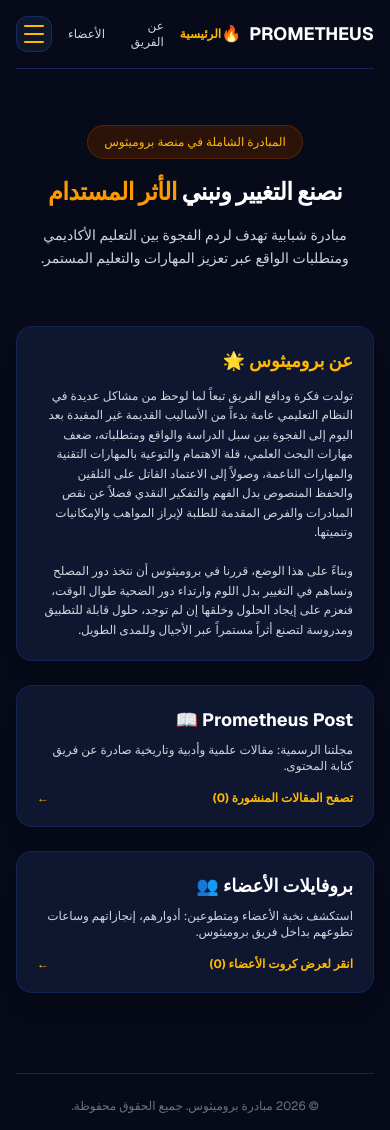
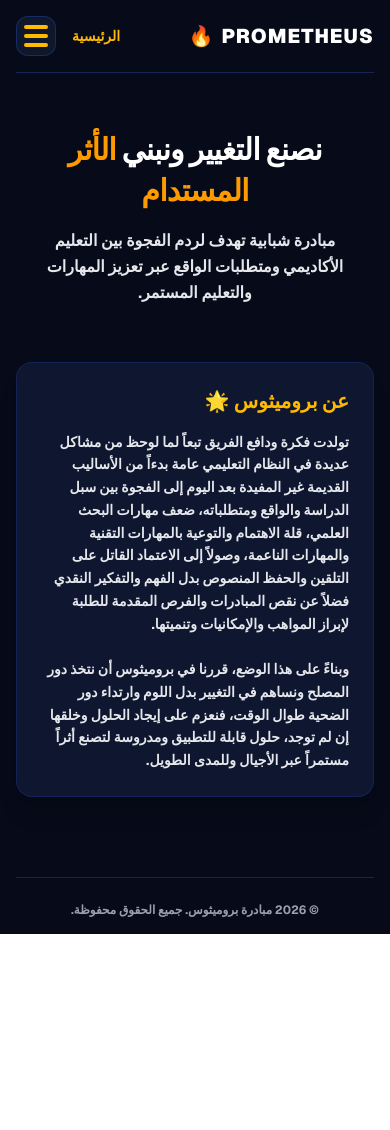
Before and after one commit to abeerahmed66uio-netizen/prometheus.app, a Next.js app: page / in a window 390 px wide. After the commit the page ends 934 px from the top, so only its background shows below. Built offline with nearby package versions, Linux system fonts and the light colour scheme.

Commit message:
Update page.tsx

```diff
--- a/app/page.tsx
+++ b/app/page.tsx
@@ -25,7 +25,7 @@
   const [articles, setArticles] = useState<Article[]>([]);
   const [showMembersModal, setShowMembersModal] = useState(false);
   const [showMagazineModal, setShowMagazineModal] = useState(false);
-  const [showLoginMenu, setShowLoginMenu] = useState(false);
+  const [showMenu, setShowMenu] = useState(false);
   const [selectedWriter, setSelectedWriter] = useState<TeamMember | null>(null);
   const [currentYear, setCurrentYear] = useState<number | null>(null);
 
@@ -47,38 +47,81 @@
     }
   }, []);
 
+  const openMagazine = () => {
+    const savedArticles = localStorage.getItem('prometheus_published_articles');
+    if (savedArticles) {
+      try {
+        setArticles(JSON.parse(savedArticles));
+      } catch (e) {}
+    }
+    setShowMagazineModal(true);
+    setShowMenu(false);
+  };
+
+  const openMembers = () => {
+    setShowMembersModal(true);
+    setShowMenu(false);
+  };
+
   return (
-    <main dir="rtl" className="min-h-screen bg-[#070b19] text-white p-4 sm:p-6 md:p-10 font-sans flex flex-col justify-between">
+    <main dir="rtl" className="min-h-screen bg-[#070b19] text-white p-4 sm:p-6 md:p-10 font-sans flex flex-col justify-between font-bold">
 
       {/* شريط التنقل العلوي */}
       <nav className="max-w-6xl mx-auto w-full flex justify-between items-center border-b border-blue-950 pb-4 relative">
         <div className="flex items-center gap-2">
-          <span className="text-lg sm:text-xl font-bold">PROMETHEUS</span>
-          <span className="text-amber-500">🔥</span>
+          <span className="text-xl sm:text-2xl font-black tracking-wider">PROMETHEUS</span>
+          <span className="text-amber-500 text-xl">🔥</span>
         </div>
 
-        <div className="flex gap-4 sm:gap-6 text-sm items-center">
-          <Link href="/" className="text-amber-400 font-bold text-xs sm:text-sm">الرئيسية</Link>
-          <Link href="/team" className="text-gray-300 hover:text-white text-xs sm:text-sm">عن الفريق</Link>
-          <Link href="/team" className="text-gray-300 hover:text-white text-xs sm:text-sm">الأعضاء</Link>
+        <div className="flex gap-4 sm:gap-6 text-base items-center">
+          <Link href="/" className="text-amber-400 font-black text-sm sm:text-base">الرئيسية</Link>
 
-          {/* قائمة الخيارات / الدخول */}
+          {/* قائمة الثلاث شخطات الشاملة */}
           <div className="relative">
             <button
-              onClick={() => setShowLoginMenu(!showLoginMenu)}
-              className="bg-slate-900 hover:bg-slate-800 text-gray-200 p-2 sm:px-3 sm:py-2 rounded-xl border border-blue-900/60 transition-all flex flex-col justify-between w-9 h-9 items-center cursor-pointer"
+              onClick={() => setShowMenu(!showMenu)}
+              className="bg-slate-900 hover:bg-slate-800 text-gray-200 p-2 sm:px-3 sm:py-2 rounded-xl border border-blue-900/60 transition-all flex flex-col justify-between w-10 h-10 items-center cursor-pointer"
               aria-label="القائمة"
             >
-              <div className="w-5 h-0.5 bg-amber-400 rounded-full"></div>
-              <div className="w-5 h-0.5 bg-amber-400 rounded-full"></div>
-              <div className="w-5 h-0.5 bg-amber-400 rounded-full"></div>
+              <div className="w-6 h-1 bg-amber-400 rounded-full"></div>
+              <div className="w-6 h-1 bg-amber-400 rounded-full"></div>
+              <div className="w-6 h-1 bg-amber-400 rounded-full"></div>
             </button>
 
-            {showLoginMenu && (
-              <div className="absolute left-0 mt-2 bg-[#0e1630] border border-blue-900 rounded-xl p-2 shadow-2xl flex flex-col gap-2 z-50 min-w-[130px]">
-                <Link href="/writer" onClick={() => setShowLoginMenu(false)} className="bg-blue-950/80 hover:bg-blue-900 text-blue-300 px-3 py-2 rounded-lg border border-blue-900 text-xs sm:text-sm font-medium transition-all text-center">كاتب ✍️</Link>
-                <Link href="/editor" onClick={() => setShowLoginMenu(false)} className="bg-indigo-950/80 hover:bg-indigo-900 text-indigo-300 px-3 py-2 rounded-lg border border-indigo-900 text-xs sm:text-sm font-medium transition-all text-center">محرر 📝</Link>
-                <Link href="/admin" onClick={() => setShowLoginMenu(false)} className="bg-rose-950/80 hover:bg-rose-900 text-rose-300 px-3 py-2 rounded-lg border border-rose-900 text-xs sm:text-sm font-medium transition-all text-center">أدمن ⚙️</Link>
+            {showMenu && (
+              <div className="absolute left-0 mt-2 bg-[#0e1630] border border-blue-900 rounded-xl p-2 shadow-2xl flex flex-col gap-2 z-50 min-w-[170px]">
+                {/* أقسام المنصة */}
+                <button
+                  onClick={openMagazine}
+                  className="bg-amber-950/80 hover:bg-amber-900 text-amber-300 px-3 py-2 rounded-lg border border-amber-900/80 text-sm font-black transition-all text-center flex items-center justify-between cursor-pointer"
+                >
+                  <span>المجلة الرسمية</span>
+                  <span>📖</span>
+                </button>
+
+                <button
+                  onClick={openMembers}
+                  className="bg-purple-950/80 hover:bg-purple-900 text-purple-300 px-3 py-2 rounded-lg border border-purple-900/80 text-sm font-black transition-all text-center flex items-center justify-between cursor-pointer"
+                >
+                  <span>الأعضاء</span>
+                  <span>👥</span>
+                </button>
+
+                <div className="border-t border-blue-950 my-1"></div>
+
+                {/* لوحات التحكم والعمل */}
+                <Link href="/writer" onClick={() => setShowMenu(false)} className="bg-blue-950/80 hover:bg-blue-900 text-blue-300 px-3 py-2 rounded-lg border border-blue-900 text-sm font-black transition-all text-center flex items-center justify-between">
+                  <span>كاتب</span>
+                  <span>✍️</span>
+                </Link>
+                <Link href="/editor" onClick={() => setShowMenu(false)} className="bg-indigo-950/80 hover:bg-indigo-900 text-indigo-300 px-3 py-2 rounded-lg border border-indigo-900 text-sm font-black transition-all text-center flex items-center justify-between">
+                  <span>محرر</span>
+                  <span>📝</span>
+                </Link>
+                <Link href="/admin" onClick={() => setShowMenu(false)} className="bg-rose-950/80 hover:bg-rose-900 text-rose-300 px-3 py-2 rounded-lg border border-rose-900 text-sm font-black transition-all text-center flex items-center justify-between">
+                  <span>أدمن</span>
+                  <span>⚙️</span>
+                </Link>
               </div>
             )}
           </div>
@@ -86,73 +129,25 @@
       </nav>
 
       {/* المحتوى الرئيسي */}
-      <div className="max-w-6xl mx-auto w-full flex flex-col gap-8 my-8">
+      <div className="max-w-5xl mx-auto w-full flex flex-col gap-8 my-8">
 
         <div className="text-center py-6 sm:py-10 flex flex-col items-center gap-4">
-          <span className="text-xs sm:text-sm bg-amber-950/60 text-amber-400 px-4 py-2 rounded-full border border-amber-900/50">
-            المبادرة الشاملة في منصة بروميثوس
-          </span>
-          <h1 className="text-2xl sm:text-4xl md:text-5xl font-extrabold tracking-tight leading-snug">
+          <h1 className="text-3xl sm:text-5xl md:text-6xl font-black tracking-tight leading-snug">
             نصنع التغيير ونبني <span className="text-amber-500">الأثر المستدام</span>
           </h1>
-          <p className="text-gray-300 text-sm sm:text-base max-w-2xl leading-relaxed px-2">
+          <p className="text-gray-200 text-base sm:text-lg max-w-2xl leading-relaxed px-2 font-bold">
             مبادرة شبابية تهدف لردم الفجوة بين التعليم الأكاديمي ومتطلبات الواقع عبر تعزيز المهارات والتعليم المستمر.
           </p>
         </div>
 
-        <div className="grid grid-cols-1 md:grid-cols-2 gap-6">
-
-          <div className="bg-[#0e1630] border border-blue-900/40 rounded-2xl p-5 sm:p-6 shadow-xl flex flex-col justify-between">
-            <div>
-              <h2 className="text-lg sm:text-xl font-bold mb-3 text-amber-400">عن بروميثوس 🌟</h2>
-              <p className="text-xs sm:text-sm text-gray-300 leading-relaxed">
-                تولدت فكرة ودافع الفريق تبعاً لما لوحظ من مشاكل عديدة في النظام التعليمي عامة بدءاً من الأساليب القديمة غير المفيدة بعد اليوم إلى الفجوة بين سبل الدراسة والواقع ومتطلباته، ضعف مهارات البحث العلمي، قلة الاهتمام والتوعية بالمهارات التقنية والمهارات الناعمة، وصولاً إلى الاعتماد القاتل على التلقين والحفظ المنصوص بدل الفهم والتفكير النقدي فضلاً عن نقص المبادرات والفرص المقدمة للطلبة لإبراز المواهب والإمكانيات وتنميتها.
-                <br/><br/>
-                وبناءً على هذا الوضع، قررنا في بروميثوس أن نتخذ دور المصلح ونساهم في التغيير بدل اللوم وارتداء دور الضحية طوال الوقت، فنعزم على إيجاد الحلول وخلقها إن لم توجد، حلول قابلة للتطبيق ومدروسة لتصنع أثراً مستمراً عبر الأجيال وللمدى الطويل.
-              </p>
-            </div>
-          </div>
-
-          <div className="flex flex-col gap-6">
-            {/* كارت المجلة */}
-            <div
-              onClick={() => {
-                const savedArticles = localStorage.getItem('prometheus_published_articles');
-                if (savedArticles) {
-                  try {
-                    setArticles(JSON.parse(savedArticles));
-                  } catch (e) {}
-                }
-                setShowMagazineModal(true);
-              }}
-              className="bg-[#0e1630] border border-blue-900/40 hover:border-amber-500/60 transition-all rounded-2xl p-5 sm:p-6 shadow-xl flex flex-col justify-between cursor-pointer group"
-            >
-              <div>
-                <h2 className="text-lg sm:text-xl font-bold mb-2 text-white group-hover:text-amber-400 transition-colors">Prometheus Post 📖</h2>
-                <p className="text-xs sm:text-sm text-gray-300">مجلتنا الرسمية: مقالات علمية وأدبية وتاريخية صادرة عن فريق كتابة المحتوى.</p>
-              </div>
-              <div className="mt-4 flex items-center justify-between text-xs sm:text-sm text-amber-400 font-bold">
-                <span>تصفح المقالات المنشورة ({articles.length})</span>
-                <span>←</span>
-              </div>
-            </div>
-
-            {/* كارت بروفايلات الأعضاء */}
-            <div
-              onClick={() => setShowMembersModal(true)}
-              className="bg-[#0e1630] border border-blue-900/40 hover:border-amber-500/60 transition-all rounded-2xl p-5 sm:p-6 shadow-xl flex flex-col justify-between cursor-pointer group"
-            >
-              <div>
-                <h2 className="text-lg sm:text-xl font-bold mb-2 text-white group-hover:text-amber-400 transition-colors">بروفايلات الأعضاء 👥</h2>
-                <p className="text-xs sm:text-sm text-gray-300">استكشف نخبة الأعضاء ومتطوعين: أدوارهم، إنجازاتهم وساعات تطوعهم بداخل فريق بروميثوس.</p>
-              </div>
-              <div className="mt-4 flex items-center justify-between text-xs sm:text-sm text-amber-400 font-bold">
-                <span>انقر لعرض كروت الأعضاء ({members.length})</span>
-                <span>←</span>
-              </div>
-            </div>
-          </div>
-
+        {/* قسم عن بروميثوس */}
+        <div className="bg-[#0e1630] border border-blue-900/40 rounded-2xl p-6 sm:p-8 shadow-xl">
+          <h2 className="text-xl sm:text-2xl font-black mb-4 text-amber-400">عن بروميثوس 🌟</h2>
+          <p className="text-sm sm:text-base text-gray-200 leading-relaxed font-bold">
+            تولدت فكرة ودافع الفريق تبعاً لما لوحظ من مشاكل عديدة في النظام التعليمي عامة بدءاً من الأساليب القديمة غير المفيدة بعد اليوم إلى الفجوة بين سبل الدراسة والواقع ومتطلباته، ضعف مهارات البحث العلمي، قلة الاهتمام والتوعية بالمهارات التقنية والمهارات الناعمة، وصولاً إلى الاعتماد القاتل على التلقين والحفظ المنصوص بدل الفهم والتفكير النقدي فضلاً عن نقص المبادرات والفرص المقدمة للطلبة لإبراز المواهب والإمكانيات وتنميتها.
+            <br/><br/>
+            وبناءً على هذا الوضع، قررنا في بروميثوس أن نتخذ دور المصلح ونساهم في التغيير بدل اللوم وارتداء دور الضحية طوال الوقت، فنعزم على إيجاد الحلول وخلقها إن لم توجد، حلول قابلة للتطبيق ومدروسة لتصنع أثراً مستمراً عبر الأجيال وللمدى الطويل.
+          </p>
         </div>
 
       </div>
@@ -160,30 +155,30 @@
       {/* نافذة المجلة */}
       {showMagazineModal && (
         <div className="fixed inset-0 bg-black/80 backdrop-blur-sm z-50 flex justify-center items-center p-4">
-          <div className="bg-[#0e1630] border border-blue-900 rounded-2xl max-w-3xl w-full max-h-[85vh] overflow-y-auto p-4 sm:p-6 shadow-2xl flex flex-col gap-6">
+          <div className="bg-[#0e1630] border border-blue-900 rounded-2xl max-w-3xl w-full max-h-[85vh] overflow-y-auto p-5 sm:p-8 shadow-2xl flex flex-col gap-6 font-bold">
 
             <div className="flex justify-between items-center border-b border-blue-950 pb-4">
               <div>
-                <h2 className="text-lg sm:text-xl font-bold text-amber-400">Prometheus Post - المجلة الرسمية 📖</h2>
-                <p className="text-xs sm:text-sm text-gray-400">جميع المقالات التي تمت مراجعتها ونشرها من قِبل فريق التحرير.</p>
+                <h2 className="text-xl sm:text-2xl font-black text-amber-400">Prometheus Post - المجلة الرسمية 📖</h2>
+                <p className="text-xs sm:text-sm text-gray-300 font-bold mt-1">جميع المقالات التي تمت مراجعتها ونشرها من قِبل فريق التحرير.</p>
               </div>
-              <button onClick={() => setShowMagazineModal(false)} className="px-3 py-1.5 bg-rose-950 text-rose-300 rounded-xl text-xs sm:text-sm border border-rose-900 cursor-pointer">
+              <button onClick={() => setShowMagazineModal(false)} className="px-4 py-2 bg-rose-950 text-rose-300 rounded-xl text-xs sm:text-sm border border-rose-900 cursor-pointer font-black">
                 إغلاق ✕
               </button>
             </div>
 
             <div className="flex flex-col gap-4">
               {articles.length === 0 ? (
-                <p className="text-xs sm:text-sm text-gray-400 text-center py-10">لم يتم نشر أي مقالة في المجلة حتى الآن. بانتظار إبداعات الكُتّاب!</p>
+                <p className="text-sm sm:text-base text-gray-300 text-center py-10 font-bold">لم يتم نشر أي مقالة في المجلة حتى الآن. بانتظار إبداعات الكُتّاب!</p>
               ) : (
                 articles.map(art => (
-                  <div key={art.id} className="bg-slate-950/60 border border-blue-950 rounded-xl p-4 sm:p-5 flex flex-col gap-3">
+                  <div key={art.id} className="bg-slate-950/60 border border-blue-950 rounded-xl p-5 sm:p-6 flex flex-col gap-3">
                     <div className="flex justify-between items-center">
-                      <span className="text-xs bg-amber-950 text-amber-400 px-3 py-1 rounded-full border border-amber-900">{art.category}</span>
-                      <span className="text-xs text-gray-400">{art.date}</span>
+                      <span className="text-xs sm:text-sm bg-amber-950 text-amber-400 px-3 py-1 rounded-full border border-amber-900 font-black">{art.category}</span>
+                      <span className="text-xs sm:text-sm text-gray-300 font-bold">{art.date}</span>
                     </div>
-                    <h3 className="text-base sm:text-lg font-bold text-white">{art.title}</h3>
-                    <p className="text-xs sm:text-sm text-gray-300 leading-relaxed whitespace-pre-wrap">{art.content}</p>
+                    <h3 className="text-lg sm:text-xl font-black text-white">{art.title}</h3>
+                    <p className="text-sm sm:text-base text-gray-200 leading-relaxed whitespace-pre-wrap font-bold">{art.content}</p>
 
                     <div
                       onClick={() => {
@@ -201,7 +196,7 @@
                           });
                         }
                       }}
-                      className="text-xs sm:text-sm text-indigo-300 self-end font-bold cursor-pointer hover:text-amber-400 transition-colors flex items-center gap-1.5 bg-indigo-950/60 px-3 py-1.5 rounded-lg border border-indigo-900/60"
+                      className="text-xs sm:text-sm text-indigo-300 self-end font-black cursor-pointer hover:text-amber-400 transition-colors flex items-center gap-1.5 bg-indigo-950/60 px-3 py-2 rounded-lg border border-indigo-900/60"
                     >
                       <span>الكاتب: {art.author} ✍️</span>
                       <span className="underline text-xs">عرض البروفايل 👤</span>
@@ -218,37 +213,37 @@
       {/* نافذة الأعضاء العامة */}
       {showMembersModal && (
         <div className="fixed inset-0 bg-black/80 backdrop-blur-sm z-50 flex justify-center items-center p-4">
-          <div className="bg-[#0e1630] border border-blue-900 rounded-2xl max-w-4xl w-full max-h-[85vh] overflow-y-auto p-4 sm:p-6 shadow-2xl flex flex-col gap-6">
+          <div className="bg-[#0e1630] border border-blue-900 rounded-2xl max-w-4xl w-full max-h-[85vh] overflow-y-auto p-5 sm:p-8 shadow-2xl flex flex-col gap-6 font-bold">
 
             <div className="flex justify-between items-center border-b border-blue-950 pb-4">
               <div>
-                <h2 className="text-lg sm:text-xl font-bold text-amber-400">كروت الأعضاء ومتطوعين 🌟</h2>
-                <p className="text-xs sm:text-sm text-gray-400">استعراض كافة الأعضاء المسجلين في المنصة.</p>
+                <h2 className="text-xl sm:text-2xl font-black text-amber-400">كروت الأعضاء ومتطوعين 🌟</h2>
+                <p className="text-xs sm:text-sm text-gray-300 font-bold mt-1">استعراض كافة الأعضاء المسجلين في المنصة.</p>
               </div>
-              <button onClick={() => setShowMembersModal(false)} className="px-3 py-1.5 bg-rose-950 text-rose-300 rounded-xl text-xs sm:text-sm border border-rose-900 cursor-pointer">
+              <button onClick={() => setShowMembersModal(false)} className="px-4 py-2 bg-rose-950 text-rose-300 rounded-xl text-xs sm:text-sm border border-rose-900 cursor-pointer font-black">
                 إغلاق ✕
               </button>
             </div>
 
             <div className="grid grid-cols-1 sm:grid-cols-2 md:grid-cols-3 gap-4">
               {members.length === 0 ? (
-                <p className="text-xs sm:text-sm text-gray-400 col-span-full text-center py-8">لم يتم إضافة أي عضو حتى الآن.</p>
+                <p className="text-sm sm:text-base text-gray-300 col-span-full text-center py-8 font-bold">لم يتم إضافة أي عضو حتى الآن.</p>
               ) : (
                 members.map(member => (
                   <div
                     key={member.id}
                     onClick={() => setSelectedWriter(member)}
-                    className="bg-slate-950/60 border border-blue-950 rounded-xl p-4 flex flex-col items-center text-center gap-3 cursor-pointer hover:border-amber-500/60 transition-all"
+                    className="bg-slate-950/60 border border-blue-950 rounded-xl p-5 flex flex-col items-center text-center gap-3 cursor-pointer hover:border-amber-500/60 transition-all"
                   >
                     <img src={member.image} alt={member.name} className="w-20 h-20 rounded-full object-cover border-2 border-amber-500" />
                     <div>
-                      <h3 className="font-bold text-sm sm:text-base text-white">{member.name}</h3>
-                      <span className="text-xs sm:text-sm text-indigo-300">{member.role}</span>
+                      <h3 className="font-black text-base sm:text-lg text-white">{member.name}</h3>
+                      <span className="text-xs sm:text-sm text-indigo-300 font-bold">{member.role}</span>
                     </div>
                     {member.bio && (
-                      <p className="text-xs text-gray-300 line-clamp-3 leading-relaxed">{member.bio}</p>
+                      <p className="text-xs sm:text-sm text-gray-200 line-clamp-3 leading-relaxed font-bold">{member.bio}</p>
                     )}
-                    <span className="text-xs bg-amber-950/80 text-amber-400 px-3 py-1 rounded-full border border-amber-900 mt-auto">
+                    <span className="text-xs sm:text-sm bg-amber-950/80 text-amber-400 px-3 py-1 rounded-full border border-amber-900 mt-auto font-black">
                       ⏱️ {member.volunteerHours} ساعة تطوع
                     </span>
                   </div>
@@ -263,11 +258,11 @@
       {/* نافذة بروفايل الكاتب المحددة */}
       {selectedWriter && (
         <div className="fixed inset-0 bg-black/85 backdrop-blur-md z-50 flex justify-center items-center p-4">
-          <div className="bg-[#0e1630] border border-amber-500/50 rounded-2xl max-w-xl w-full max-h-[85vh] overflow-y-auto p-4 sm:p-6 shadow-2xl flex flex-col gap-6 relative">
+          <div className="bg-[#0e1630] border border-amber-500/50 rounded-2xl max-w-xl w-full max-h-[85vh] overflow-y-auto p-5 sm:p-8 shadow-2xl flex flex-col gap-6 relative font-bold">
 
             <button
               onClick={() => setSelectedWriter(null)}
-              className="absolute top-4 left-4 px-3 py-1 bg-rose-950 text-rose-300 rounded-xl text-xs sm:text-sm border border-rose-900 cursor-pointer"
+              className="absolute top-4 left-4 px-4 py-2 bg-rose-950 text-rose-300 rounded-xl text-xs sm:text-sm border border-rose-900 cursor-pointer font-black"
             >
               إغلاق ✕
             </button>
@@ -275,35 +270,35 @@
             <div className="flex flex-col items-center text-center gap-3 pt-2">
               <img src={selectedWriter.image} alt={selectedWriter.name} className="w-24 h-24 rounded-full object-cover border-2 border-amber-500 shadow-xl" />
               <div>
-                <h3 className="font-bold text-lg sm:text-xl text-white">{selectedWriter.name}</h3>
-                <span className="text-xs sm:text-sm text-indigo-300 mt-1 block font-bold">{selectedWriter.role}</span>
+                <h3 className="font-black text-xl sm:text-2xl text-white">{selectedWriter.name}</h3>
+                <span className="text-sm sm:text-base text-indigo-300 mt-1 block font-black">{selectedWriter.role}</span>
               </div>
               {selectedWriter.bio && (
-                <p className="text-xs sm:text-sm text-gray-300 leading-relaxed bg-slate-950/60 p-3 sm:p-4 rounded-xl border border-blue-950 w-full text-right">
+                <p className="text-sm sm:text-base text-gray-200 leading-relaxed bg-slate-950/60 p-4 rounded-xl border border-blue-950 w-full text-right font-bold">
                   {selectedWriter.bio}
                 </p>
               )}
-              <span className="text-xs sm:text-sm bg-amber-950/80 text-amber-400 px-4 py-1.5 rounded-full border border-amber-900">
+              <span className="text-xs sm:text-sm bg-amber-950/80 text-amber-400 px-4 py-2 rounded-full border border-amber-900 font-black">
                 ⏱️ {selectedWriter.volunteerHours} ساعة تطوع داخل الفريق
               </span>
             </div>
 
             <div className="border-t border-blue-950 pt-4 flex flex-col gap-3">
-              <h4 className="text-sm sm:text-base font-bold text-amber-400">مقالات الكاتب المنشورة في المجلة 📝:</h4>
+              <h4 className="text-base sm:text-lg font-black text-amber-400">مقالات الكاتب المنشورة في المجلة 📝:</h4>
 
               {articles.filter(a => a.author.trim() === selectedWriter.name.trim()).length === 0 ? (
-                <p className="text-xs sm:text-sm text-gray-400 text-center py-4 bg-slate-950/40 rounded-xl">لم ينشر هذا الكاتب أي مقال حتى الآن.</p>
+                <p className="text-xs sm:text-sm text-gray-300 text-center py-4 bg-slate-950/40 rounded-xl font-bold">لم ينشر هذا الكاتب أي مقال حتى الآن.</p>
               ) : (
                 articles
                   .filter(a => a.author.trim() === selectedWriter.name.trim())
                   .map(art => (
-                    <div key={art.id} className="bg-slate-950/80 border border-blue-950 p-3.5 sm:p-4 rounded-xl flex flex-col gap-2">
-                      <div className="flex justify-between items-center text-xs">
-                        <span className="bg-amber-950 text-amber-400 px-2.5 py-0.5 rounded border border-amber-900">{art.category}</span>
-                        <span className="text-gray-400">{art.date}</span>
+                    <div key={art.id} className="bg-slate-950/80 border border-blue-950 p-4 rounded-xl flex flex-col gap-2">
+                      <div className="flex justify-between items-center text-xs sm:text-sm">
+                        <span className="bg-amber-950 text-amber-400 px-2.5 py-0.5 rounded border border-amber-900 font-black">{art.category}</span>
+                        <span className="text-gray-300 font-bold">{art.date}</span>
                       </div>
-                      <h5 className="font-bold text-sm sm:text-base text-white">{art.title}</h5>
-                      <p className="text-xs sm:text-sm text-gray-300 line-clamp-2">{art.content}</p>
+                      <h5 className="font-black text-base sm:text-lg text-white">{art.title}</h5>
+                      <p className="text-xs sm:text-sm text-gray-200 line-clamp-2 font-bold">{art.content}</p>
                     </div>
                   ))
               )}
@@ -314,7 +309,7 @@
       )}
 
       {/* التذييل (Footer) */}
-      <footer className="max-w-6xl mx-auto w-full text-center text-xs sm:text-sm text-gray-500 border-t border-blue-950 pt-6 mt-12">
+      <footer className="max-w-6xl mx-auto w-full text-center text-xs sm:text-sm text-gray-400 border-t border-blue-950 pt-6 mt-12 font-bold">
         <p>© {currentYear ?? ''} مبادرة بروميثوس. جميع الحقوق محفوظة.</p>
       </footer>
 
```
